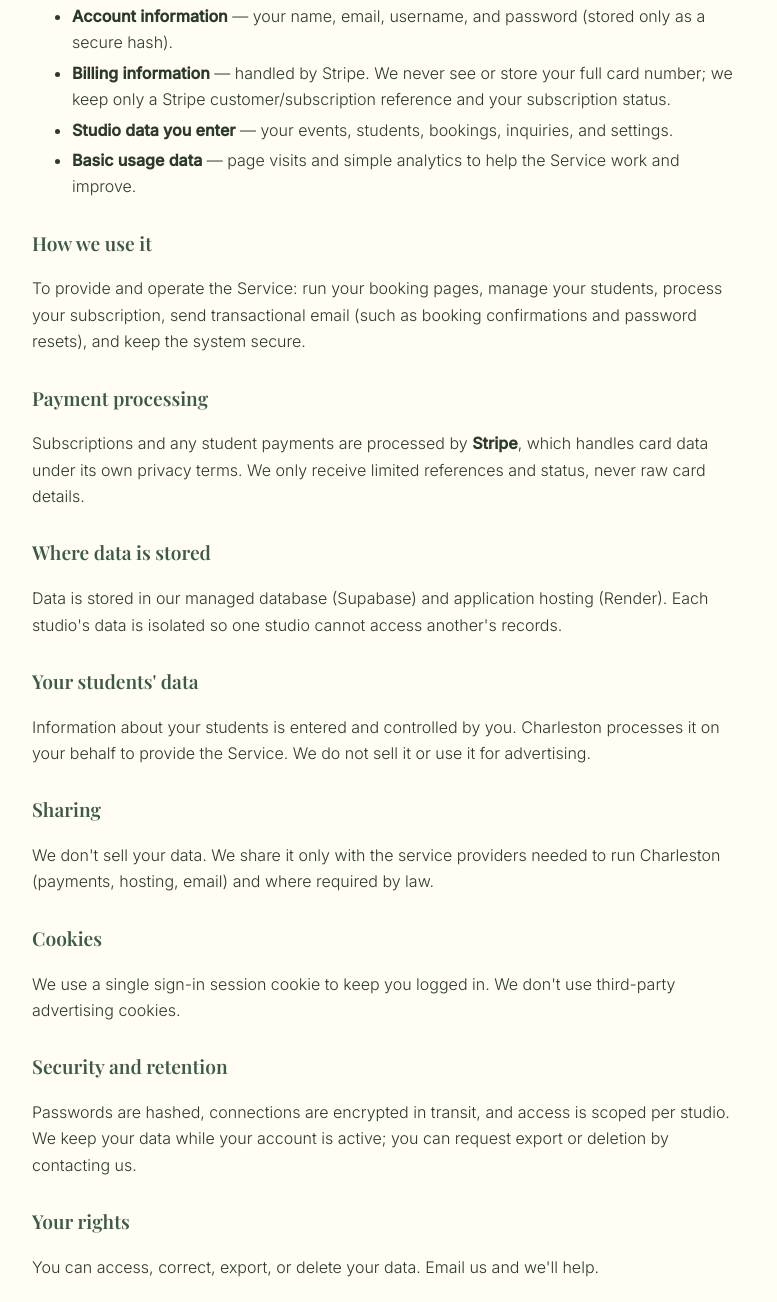
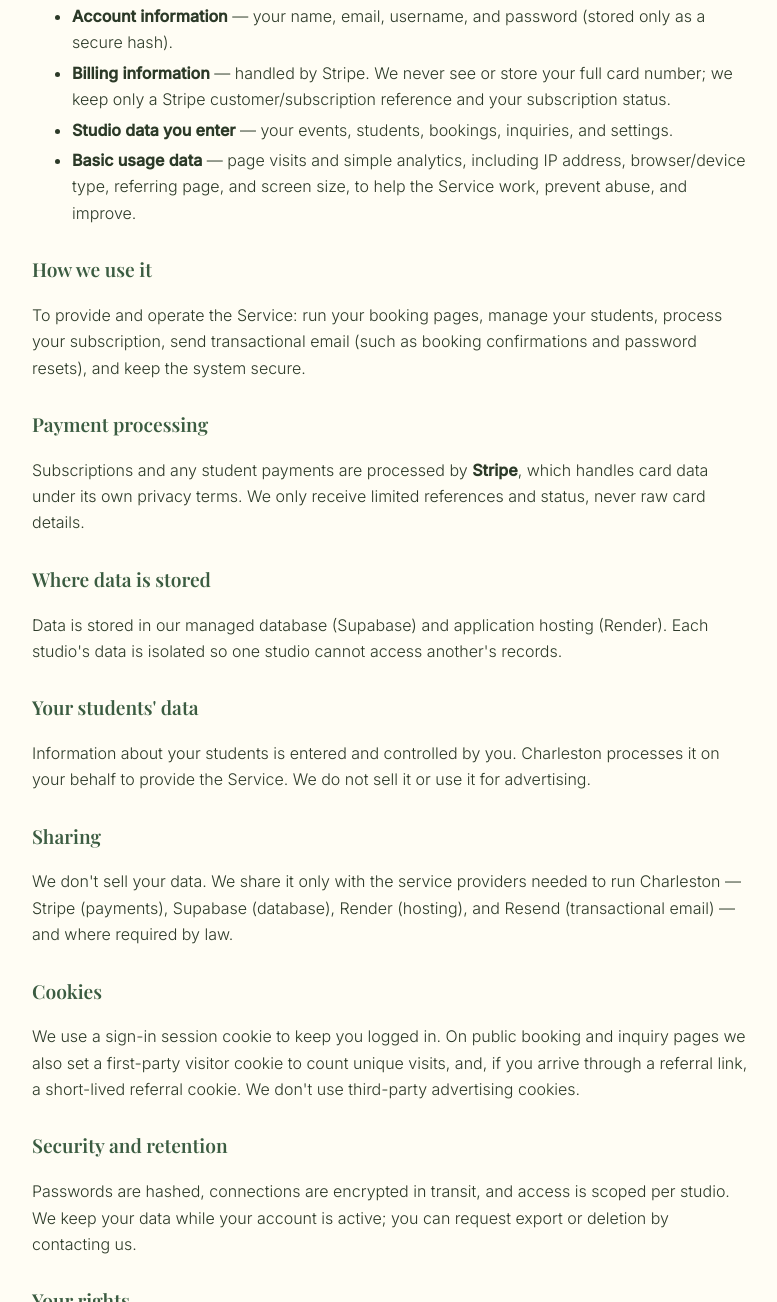
Before and after one commit to lewismat/charleston-crm, a website: page public/privacy.html in a window 1280 px wide. Shown: the part 319-1621 px from the top of the page, without its empty margins (250-1027 px from the left). Drawn offline with nearby package versions, Linux system fonts and the light colour scheme.

Commit message:
Legal templates: make Terms & Privacy factually match the product. Terms now states both plans ($9.99/mo and $99.90/yr) and the 14-day trial + auto-conversion. Privacy now discloses the visitor and referral cookies (not just the session cookie), the IP/device/referrer usage data actually collected, and names Resend as the email subprocessor. Still a template — needs an attorney review.

```diff
--- a/public/privacy.html
+++ b/public/privacy.html
@@ -24,7 +24,7 @@ footer{margin-top:40px;color:var(--stone);font-size:.82rem;border-top:1px solid
 <li><b>Account information</b> — your name, email, username, and password (stored only as a secure hash).</li>
 <li><b>Billing information</b> — handled by Stripe. We never see or store your full card number; we keep only a Stripe customer/subscription reference and your subscription status.</li>
 <li><b>Studio data you enter</b> — your events, students, bookings, inquiries, and settings.</li>
-<li><b>Basic usage data</b> — page visits and simple analytics to help the Service work and improve.</li>
+<li><b>Basic usage data</b> — page visits and simple analytics, including IP address, browser/device type, referring page, and screen size, to help the Service work, prevent abuse, and improve.</li>
 </ul>
 
 <h2>How we use it</h2>
@@ -40,10 +40,10 @@ footer{margin-top:40px;color:var(--stone);font-size:.82rem;border-top:1px solid
 <p>Information about your students is entered and controlled by you. Charleston processes it on your behalf to provide the Service. We do not sell it or use it for advertising.</p>
 
 <h2>Sharing</h2>
-<p>We don't sell your data. We share it only with the service providers needed to run Charleston (payments, hosting, email) and where required by law.</p>
+<p>We don't sell your data. We share it only with the service providers needed to run Charleston — Stripe (payments), Supabase (database), Render (hosting), and Resend (transactional email) — and where required by law.</p>
 
 <h2>Cookies</h2>
-<p>We use a single sign-in session cookie to keep you logged in. We don't use third-party advertising cookies.</p>
+<p>We use a sign-in session cookie to keep you logged in. On public booking and inquiry pages we also set a first-party visitor cookie to count unique visits, and, if you arrive through a referral link, a short-lived referral cookie. We don't use third-party advertising cookies.</p>
 
 <h2>Security and retention</h2>
 <p>Passwords are hashed, connections are encrypted in transit, and access is scoped per studio. We keep your data while your account is active; you can request export or deletion by contacting us.</p>
```
Also changed, not shown: public/terms.html (+1 -1 lines).
